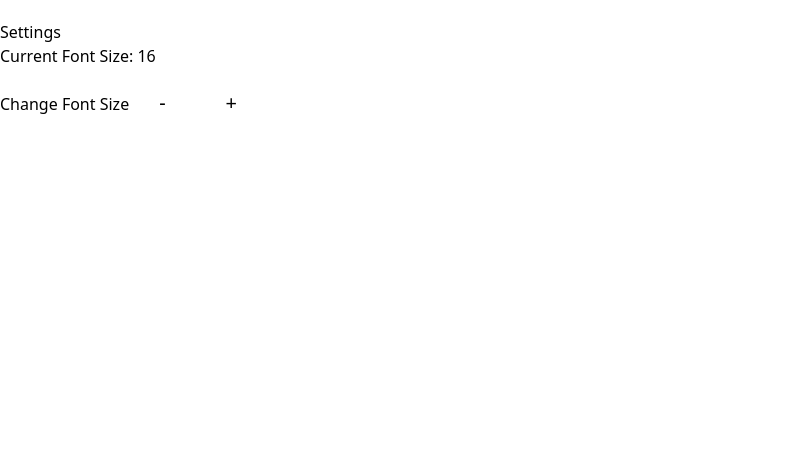
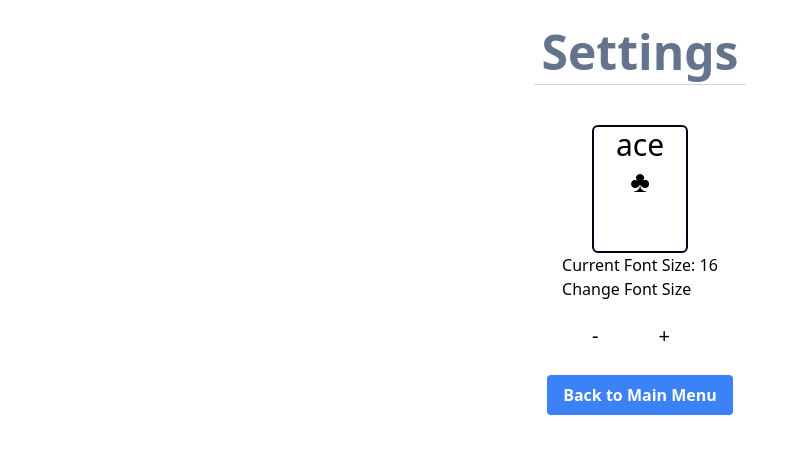
Before and after one commit to maxkopitz/handsfreerummy, a React (Create React App) app in the folder frontend/: page /settings in a window 1280 px wide. Shown: the top 454 px of the page, without its empty margins (0-809 px from the left). Built offline with nearby package versions, Linux system fonts and the light colour scheme; no server answers.

Commit message:
feat: settings

```diff
--- a/frontend/src/components/game/Hand.tsx
+++ b/frontend/src/components/game/Hand.tsx
@@ -2,8 +2,6 @@ import { Suit, Value } from '../../Type'
 import Card from './Card'
 import { CardType } from '../../Type'
 import classNames from 'classnames'
-
-// import CardBack from "./CardBack";
 
 interface HandProps {
     playerId?: number
@@ -22,26 +20,43 @@ const Hand = ({ playerId, isPlayer, direction, hand }: HandProps) => {
     return (
         <div className={classes}>
             <h1>Hand {playerId} </h1>
-            <Card
-                card={{ value: Value.A, suit: Suit.C }}
-                direction={direction}
-                isBack={!isPlayer}
-            />
-            <Card
-                card={{ value: Value.A, suit: Suit.C }}
-                direction={direction}
-                isBack={!isPlayer}
-            />
-            <Card
-                card={{ value: Value.A, suit: Suit.C }}
-                direction={direction}
-                isBack={!isPlayer}
-            />
-            <Card
-                card={{ value: Value.A, suit: Suit.C }}
-                direction={direction}
-                isBack={!isPlayer}
-            />
+            <div className="m-2">
+                <Card
+                    card={{ value: Value.A, suit: Suit.C }}
+                    direction={direction}
+                    isBack={!isPlayer}
+                />
+            </div>
+
+            <div className="m-2">
+                <Card
+                    card={{ value: Value.A, suit: Suit.H }}
+                    direction={direction}
+                    isBack={!isPlayer}
+                />
+            </div>
+
+            <div className="m-2">
+                <Card
+                    card={{ value: Value.A, suit: Suit.S }}
+                    direction={direction}
+                    isBack={!isPlayer}
+                />
+            </div>
+            <div className="m-2">
+                <Card
+                    card={{ value: Value.A, suit: Suit.D }}
+                    direction={direction}
+                    isBack={!isPlayer}
+                />
+            </div>
+            <div className="m-2">
+                <Card
+                    card={{ value: Value.A, suit: Suit.C }}
+                    direction={direction}
+                    isBack={!isPlayer}
+                />
+            </div>
         </div>
     )
 }
--- a/frontend/src/components/joingame/Game.tsx
+++ b/frontend/src/components/joingame/Game.tsx
@@ -1,4 +1,4 @@
-import { redirect } from 'react-router-dom'
+import { useNavigate } from 'react-router-dom'
 import { LobbyGame } from '../../Type'
 import { socket } from '../../socket'
 import Button from '../ui/Button'
@@ -8,10 +8,11 @@ interface GameProps {
 }
 
 const Game = ({ game }: GameProps) => {
+    const navigate = useNavigate()
     const handleJoinGame = () => {
+        navigate('/game')
         console.log('join game')
-        redirect('/game')
-        socket.emit('join-game', game.id, (data: any) => {})
+        //socket.emit('join-game', game.id, (data: any) => {})
     }
     return (
         <tr>
--- a/frontend/src/components/settings/Settings.tsx
+++ b/frontend/src/components/settings/Settings.tsx
@@ -1,15 +1,11 @@
 import Container from '../ui/Container'
 import { useProfile } from '../../hooks/Profile'
+import Button from '../ui/Button'
+import Card from '../game/Card'
+import { Suit, Value } from '../../Type'
 
 const Settings = () => {
     const { profile, dispatch } = useProfile()
-    const containerStyle = {
-        display: 'flex',
-        flexDirection: 'column',
-        alignItems: 'center',
-        justifyContent: 'center',
-        height: '100vh',
-    }
 
     const buttonStyle = {
         padding: '10px 20px',
@@ -32,19 +28,34 @@ const Settings = () => {
     //   };
 
     return (
-        <Container style={containerStyle}>
-            <h1>Settings</h1>
+        <Container>
+            <div className="flex flex-col justify-center items-center">
+                <div className="mb-10 border-b border-gray-300 p-2">
+                    <h1 className="text-slate-500 text-5xl font-bold">
+                        Settings
+                    </h1>
+                </div>
+                <div>
+                    <Card
+                        card={{ value: Value.A, suit: Suit.C }}
+                        direction={'across'}
+                        isBack={false}
+                    />
+                </div>
+                <div>
                     <h1>Current Font Size: {profile.fontSize} </h1>
-            <h1>
-                Change Font Size
+                    <h1>Change Font Size</h1>
                     <button onClick={handleDecreaseFont} style={buttonStyle}>
                         -
                     </button>
                     <button onClick={handleIncreaseFont} style={buttonStyle}>
                         +
                     </button>
-            </h1>
-
+                </div>
+                <div>
+                    <Button text={'Back to Main Menu'} link={'/'} />
+                </div>
+            </div>
             {/* <h1>
         Current Color:
         <select
```
Lines whose indentation alone changed are shown as unchanged.
